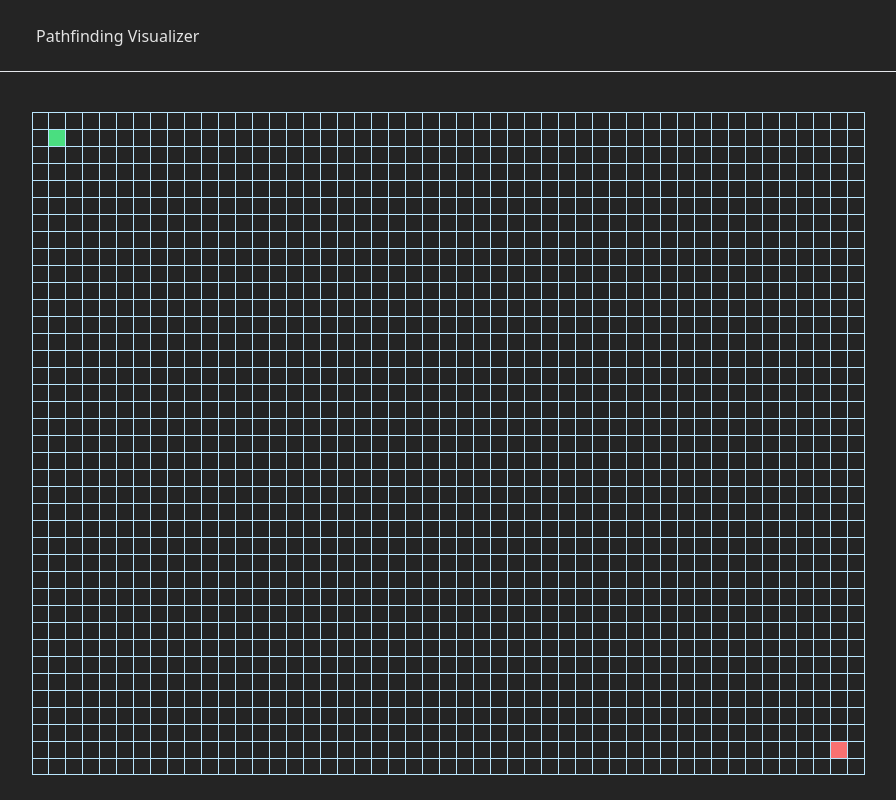
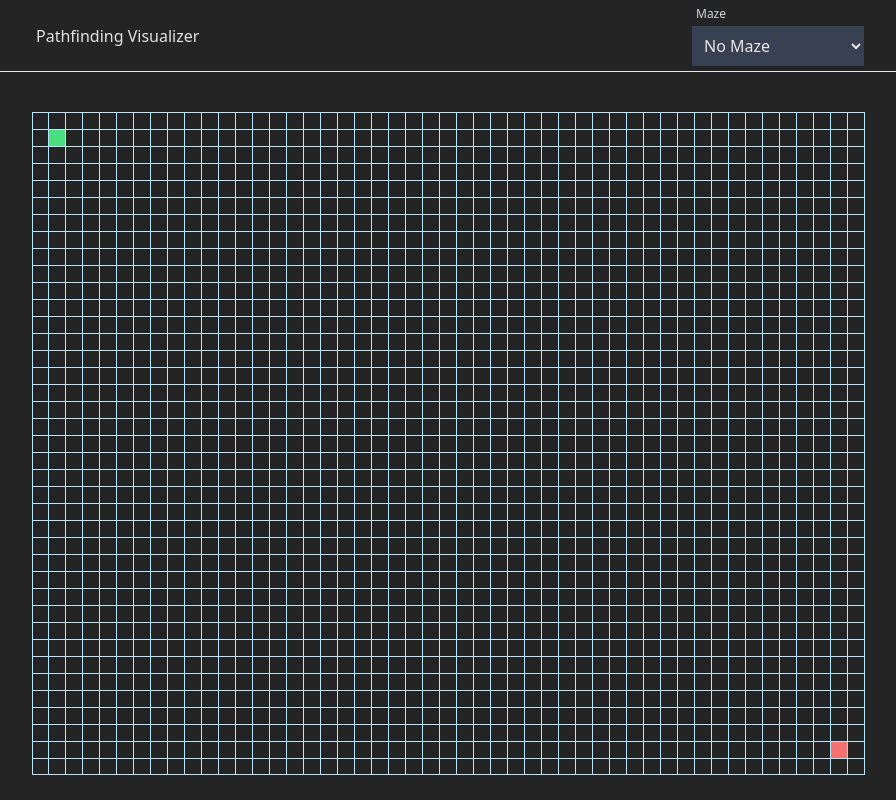
Before and after one commit to EddieVilla/pathfinding-visualizer-scratch, a React (Vite) app: page / in a window 1280 px wide. Shown: the whole page, without its empty margins (192-1088 px from the left). Built offline with nearby package versions, Linux system fonts and the light colour scheme.

Commit message:
Maze dropdown now showing up in Nav. 1:02:26

```diff
--- a/src/components/Nav.tsx
+++ b/src/components/Nav.tsx
@@ -1,10 +1,26 @@
+import { usePathfinding } from "../hooks/usePathfinding";
+import { MAZES } from "../utils/constants";
+import { Select } from "./Select";
+
 export function Nav() {
+  const {maze} = usePathfinding();
+
   return (
     <div className="flex items-center justify-center min-h-[4.5rem] border-b shadow-gray-600 sm:px-5 px-0">
       <div className="flex items-center lg:justify-between md:justify-between justify-center w-full sm:w-[52rem]">
         <h1 className="lg:flex md:flex hidden w-[30%] text-1xl pl-1">
           Pathfinding Visualizer
         </h1>
+        <div className="flex sm:items-end items-center justify-start sm:justify-between sm:flex-row flex-col sm:space-y-0 space-y-3 sm:py-0 py-4 sm:space-x-4">
+          <Select
+            label='Maze'
+            value={maze}
+            options={MAZES}
+            onChange={(e) => {
+              // handle generating maze
+            }}
+          />
+        </div>
       </div>
     </div>
   );
--- a/src/utils/constants.ts
+++ b/src/utils/constants.ts
@@ -1,3 +1,5 @@
+import type { MazeSelectType } from "./types";
+
 export const MAX_ROWS = 39;
 export const MAX_COLS = 49;
 
@@ -25,9 +27,16 @@ export const END_TILE_CONFIGURATION = {
     parent: null
 }
 
-export const TILE_STYLE = "lg:w-[17px] md:w-[15px] xs:w-[8px] w-[7px] lg:h-[17px] md:h-[15px] xs:h-[8px] h-[7px] border-t border-r border-sky-200";
+export const TILE_STYLE =
+    "lg:w-[17px] md:w-[15px] xs:w-[8px] w-[7px] lg:h-[17px] md:h-[15px] xs:h-[8px] h-[7px] border-t border-r border-sky-200";
 export const TRAVERSED_TILE_STYLE = TILE_STYLE + " bg-cyan-400"
 export const START_TILE_STYLE = TILE_STYLE + " bg-green-400"
 export const END_TILE_STYLE = TILE_STYLE + " bg-red-400"
 export const WALL_TILE_STYLE = TILE_STYLE + " bg-gray-400"
 export const PATH_TILE_STYLE = TILE_STYLE + " bg-green-500"
+
+export const MAZES: MazeSelectType[] = [
+    {name: "No Maze", value: "NONE"},
+    {name: "Binary Tree", value: "BINARY_TREE"},
+    {name: "Recursive Division", value: "RECURSIVE_DIVISION"},
+]
--- a/src/utils/types.ts
+++ b/src/utils/types.ts
@@ -1,6 +1,10 @@
 export type AlgorithmType = "DIJKSTRA" | "A_STAR" | "BFS" | "DFS";
 
 export type MazeType = "NONE" | "BINARY_TREE" | "RECURSIVE_DIVISION";
+export interface MazeSelectType {
+    name: string;
+    value: MazeType;
+}
 
 export type TileType = {
     row: number;
```
